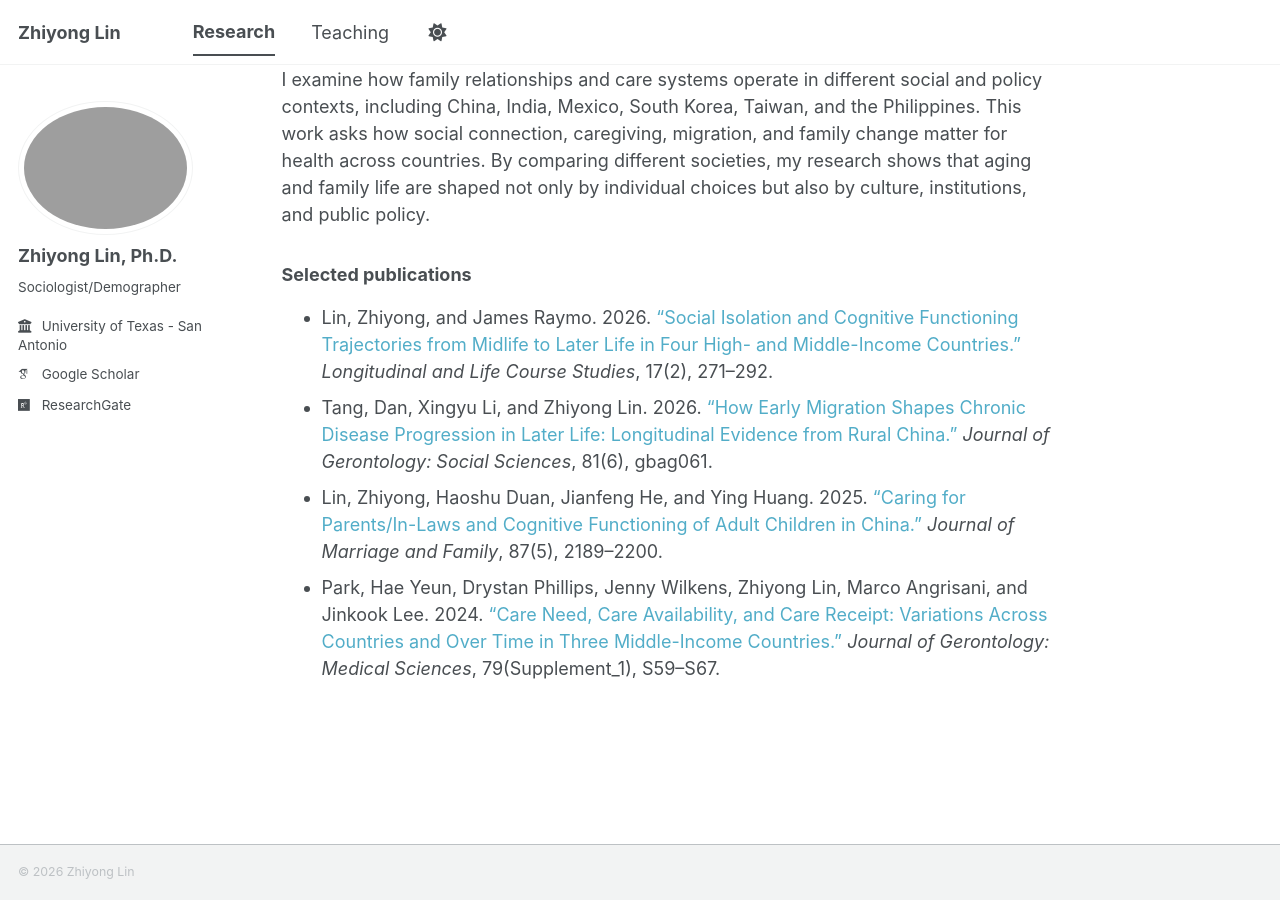
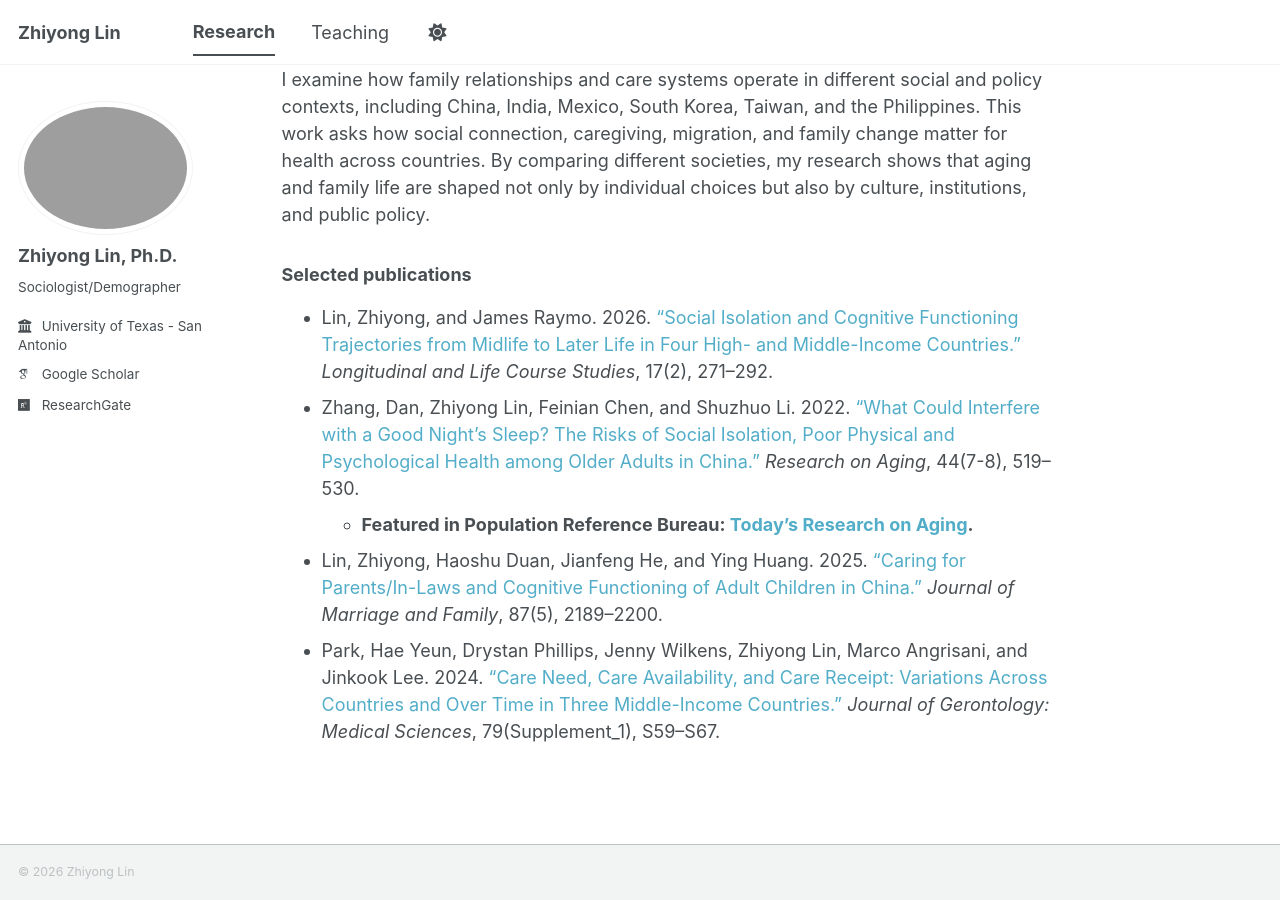
Before and after one commit to zhiyonglinsoc/zhiyonglinsoc.github.io, a Jekyll site: the page built from _pages/research.md, in a window 1280 px wide and 900 px high, scrolled down 2050 px. Built offline with Jekyll 4.4.1, drawn with Linux system fonts in a browser that asks for light colours; some web fonts are replaced; a script bundle is joined from its source files by our own code; library files that are not in the unit come from our copies.

Commit message:
updateresearch

```diff
--- a/_pages/research.md
+++ b/_pages/research.md
@@ -42,6 +42,7 @@ My research also takes a global and comparative perspective on aging, family, an
 ### Selected publications
 
 * Lin, Zhiyong, and James Raymo. 2026. ["Social Isolation and Cognitive Functioning Trajectories from Midlife to Later Life in Four High- and Middle-Income Countries."](https://bristoluniversitypressdigital.com/view/journals/llcs/aop/article-10.1332-17579597Y2025D000000066/article-10.1332-17579597Y2025D000000066.xml){:target="_blank" .publication-title-link} *Longitudinal and Life Course Studies*, 17(2), 271–292.
-* Tang, Dan, Xingyu Li, and Zhiyong Lin. 2026. ["How Early Migration Shapes Chronic Disease Progression in Later Life: Longitudinal Evidence from Rural China."](https://doi.org/10.1093/geronb/gbag061){:target="_blank" .publication-title-link} *Journal of Gerontology: Social Sciences*, 81(6), gbag061.
+* Zhang, Dan, Zhiyong Lin, Feinian Chen, and Shuzhuo Li. 2022. ["What Could Interfere with a Good Night's Sleep? The Risks of Social Isolation, Poor Physical and Psychological Health among Older Adults in China."](https://journals.sagepub.com/doi/full/10.1177/01640275211065103){:target="_blank" .publication-title-link} *Research on Aging*, 44(7-8), 519–530.
+    - <strong>Featured in Population Reference Bureau: <a href="https://www.prb.org/resource/todays-research-on-aging-44-more-than-a-feeling-how-social-connection-protects-health-in-later-life/" target="_blank">Today's Research on Aging</a>.</strong>
 * Lin, Zhiyong, Haoshu Duan, Jianfeng He, and Ying Huang. 2025. ["Caring for Parents/In-Laws and Cognitive Functioning of Adult Children in China."](https://doi.org/10.1111/jomf.13117){:target="_blank" .publication-title-link} *Journal of Marriage and Family*, 87(5), 2189–2200.
 * Park, Hae Yeun, Drystan Phillips, Jenny Wilkens, Zhiyong Lin, Marco Angrisani, and Jinkook Lee. 2024. ["Care Need, Care Availability, and Care Receipt: Variations Across Countries and Over Time in Three Middle-Income Countries."](https://doi.org/10.1093/gerona/glae141){:target="_blank" .publication-title-link} *Journal of Gerontology: Medical Sciences*, 79(Supplement_1), S59–S67.
```
